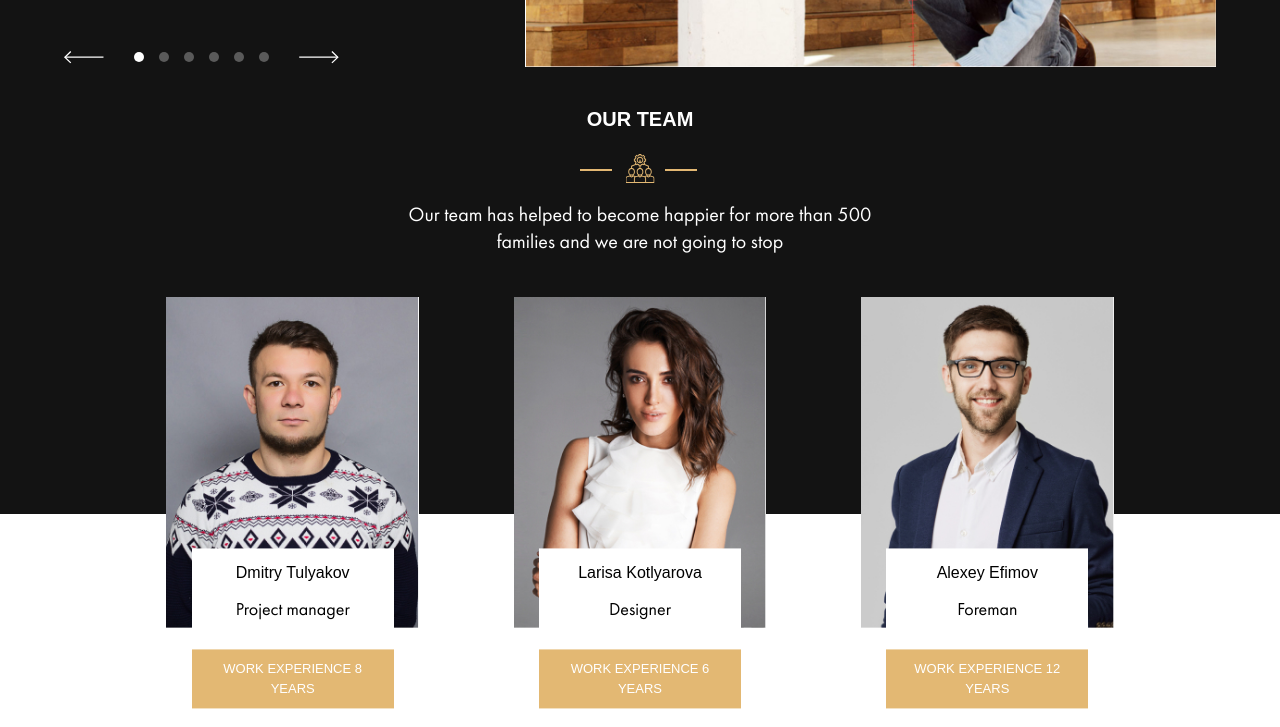
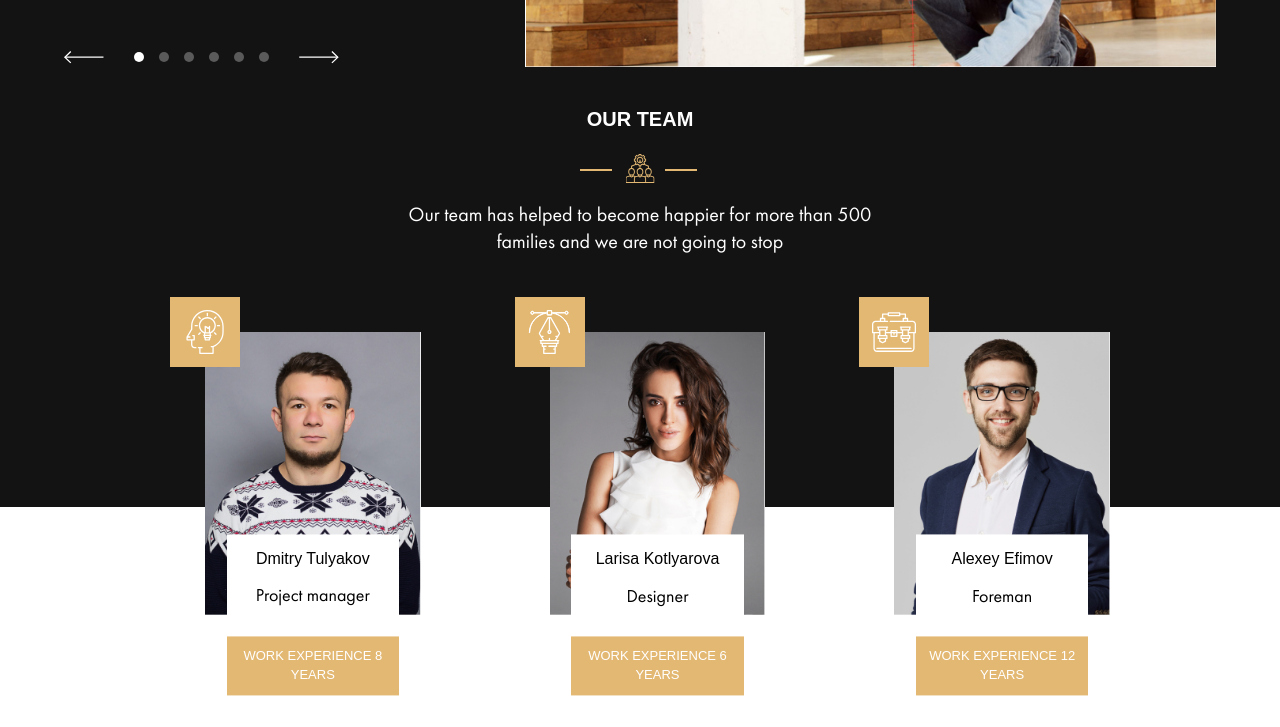
Before and after one commit to Fr0stmourne/repair-design-project, a website: page src/index.html in a window 1280 px wide. Shown: the part 6576-7303 px from the top of the page. Drawn offline with nearby package versions, Linux system fonts and the light colour scheme; files that its build step writes are made by us from their sources; a web font is replaced by a local one.

Commit message:
feat: add last icon pack and fix some bugs

```diff
--- a/src/index.html
+++ b/src/index.html
@@ -421,28 +421,34 @@
         <p class="team__info">Our team has helped to become happier for more than
           500 families and we are not going to stop</p>
         <ul class="team__list">
-          <li class="team__member member">
+          <li class="team__member member member--idea">
+            <div class="member__wrapper">
               <img src="../img/team1.jpg" alt="" class="member__photo">
               <div class="member__card">
                 <p class="member__name">Dmitry Tulyakov</p>
                 <p class="member__position">Project manager</p>
                 <p class="member__experience">Work experience 8 years</p>
               </div>
+            </div>
           </li>
-          <li class="team__member member">
+          <li class="team__member member  member--graph">
+            <div class="member__wrapper">
               <img src="../img/team2.jpg" alt="" class="member__photo">
               <div class="member__card">
                 <p class="member__name">Larisa Kotlyarova</p>
                 <p class="member__position">Designer</p>
                 <p class="member__experience">Work experience 6 years</p>
               </div>
+            </div>
           </li>
-          <li class="team__member member">
+          <li class="team__member member  member--portfolio">
+            <div class="member__wrapper">
               <img src="../img/team3.jpg" alt="" class="member__photo">
               <div class="member__card">
                 <p class="member__name">Alexey Efimov</p>
                 <p class="member__position">Foreman</p>
                 <p class="member__experience">Work experience 12 years</p>
+              </div>
             </div>
           </li>
         </ul>
--- a/src/sass/layout/_main-form.scss
+++ b/src/sass/layout/_main-form.scss
@@ -62,6 +62,10 @@
     margin-bottom: 50px;
     font-family: "FuturaBookC", Arial, sans-serif;
     font-size: 16px;
+
+    @media (max-width: $tablet-width) {
+      text-align: left;
+    }
   }
 
   &__input {
--- a/src/sass/layout/_member.scss
+++ b/src/sass/layout/_member.scss
@@ -2,18 +2,49 @@
   font-family: "Yeseva One", Arial, serif;
   position: relative;
   margin-bottom: 50px;
+
+  &::before {
+    content: "";
+    position: absolute;
+    z-index: 1;
+    width: 70px;
+    height: 70px;
+    left: 0;
+    top: 0;
+    background-color: $secondary;
+    background-repeat: no-repeat;
+    background-position: center;
+  }
+
+  &__wrapper {
+    position: relative;
+    box-sizing: border-box;
+    width: calc(100% - 35px);
+    margin-left: auto;
+  }
+
+  &--idea::before {
+    background-image: url(../img/idea.svg);
+  }
+
+  &--graph::before {
+    background-image: url(../img/graph.svg);
+  }
+
+  &--portfolio::before {
+    background-image: url(../img/portfolio.svg);
+  }
 
   &__card {
     position: absolute;
     display: flex;
     flex-direction: column;
     text-align: center;
-    margin: 0 20px;
-    width: 80%;
+    margin: 0 auto;
     bottom: 0;
     left: 0;
     right: 0;
-    margin: 0 auto;
+    width: 80%;
     transform: translateY(50%);
     background-color: $neutral;
 
@@ -25,7 +56,7 @@
 
   &__photo {
     position: relative;
-    margin: 0 auto;
+    margin: 35px 0 auto auto;
     left: 0;
     right: 0;
     display: flex;
@@ -55,7 +86,7 @@
 
   &__experience {
     background-color: $secondary;
-    padding: 10px 15px;
+    padding: 10px 2px;
     margin: 0;
     font-size: 13px;
     color: $neutral;
--- a/src/sass/layout/_team.scss
+++ b/src/sass/layout/_team.scss
@@ -12,7 +12,11 @@
     max-width: $desktop-width;
     width: 100%;
     margin: 0 auto;
-    padding: 1.5% 13%;
+    padding: 1.5% 170px;
+
+    @media (max-width: $tablet-width) {
+      padding: 1.5% 5%;
+    }
   }
 
   @include icon-lines(29px, 29px);
@@ -38,13 +42,13 @@
 
   &__list {
     display: grid;
-    grid-template-columns: repeat(auto-fit, minmax(150px, 1fr));
+    grid-template-columns: repeat(auto-fit, minmax(190px, 1fr));
     grid-column-gap: 10%;
     grid-row-gap: 55px;
     margin-bottom: 65px;
 
     @media (max-width: $tablet-width) {
-      grid-template-columns: repeat(auto-fit, minmax(205px, 1fr));
+      grid-template-columns: repeat(auto-fit, minmax(220px, 1fr));
     }
 
   }
--- a/src/sass/style.scss
+++ b/src/sass/style.scss
@@ -1,8 +1,8 @@
 @import "base/normalize";
 @import "fonts";
 @import "abstracts/variables";
+@import "abstracts/mixins";
 @import "base/scaffoldings";
-@import "components/mixins";
 @import "components/buttons";
 @import "layout/main-header";
 @import "layout/main-nav";
```
Also changed, not shown: src/img/graph.svg (added), src/img/idea.svg (added), src/img/portfolio.svg (added), src/sass/abstracts/_mixins.scss (renamed from src/sass/components/_mixins.scss). Lines whose indentation alone changed are shown as unchanged.
